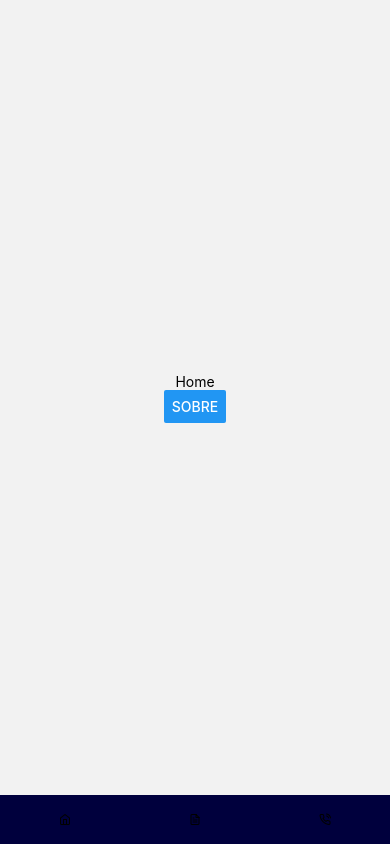
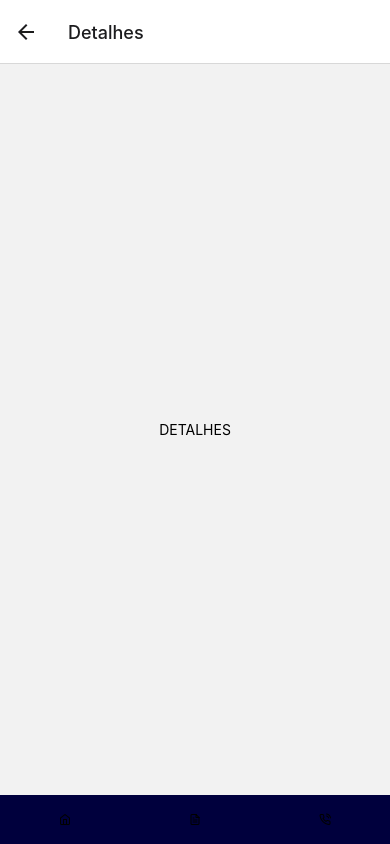
Before and after one commit to Guilherme-Castello-Clear/navigate, a React Native app: screen /Detalhes in a window 390 px wide. Built offline with nearby package versions, Linux system fonts and the light colour scheme.

Commit message:
Feat: Using TABs + Stack

```diff
--- a/App.js
+++ b/App.js
@@ -1,64 +1,13 @@
 import React from 'react'
-import { StyleSheet, View, Text, TouchableOpacity } from 'react-native'
-import FontAwesome from 'react-native-vector-icons/FontAwesome'
-import Feather from 'react-native-vector-icons/Feather'
+import { NavigationContainer } from '@react-navigation/native'
 
-import { NavigationContainer } from '@react-navigation/native'
-import { createNativeStackNavigator } from '@react-navigation/native-stack'
+import Routes from './src/routes'
 
-import Contato from './src/pages/Contato'
-import Home from './src/pages/Home'
-import Sobre from './src/pages/Sobre'
-
-import { createBottomTabNavigator } from '@react-navigation/bottom-tabs'
-
-const Stack = createNativeStackNavigator()
-const Tab = createBottomTabNavigator()
 export default function App(){
   return(
-
     <NavigationContainer>
-      <Tab.Navigator
-      screenOptions={{
-        headerShown: false,
-        tabBarHideOnKeyboard: true,
-        tabBarShowLabel: false,
-        tabBarActiveTintColor: '#FF0000',
-        tabBarStyle:{
-          backgroundColor: '#00003D',
-          borderTopWidth: 0
-        }
-      }}>
-        <Tab.Screen options={{
-          tabBarLabel: 'Inicio',
-          tabBarIcon: (color, size) => {
-            return <Feather name='home' color={color} size={size}/>
-          }
-        }} name="Home" component={Home}/>
-
-        <Tab.Screen options={{
-          tabBarLabel: 'Sobre',
-          tabBarIcon: (color, size) => {
-            return <Feather name='file-text' color={color} size={size}/>
-          }
-        }}name="Sobre" component={Sobre}/>
-        <Tab.Screen options={{
-          //headerShown: false,
-          tabBarLabel: 'Contato',
-          tabBarIcon: (color, size) => {
-            return <Feather name='phone-call' color={color} size={size}/>
-          }
-        }} name="Contato" component={Contato}/>
-      </Tab.Navigator>
+      <Routes/>
     </NavigationContainer>
 
   )
-
 }
-const styles = StyleSheet.create({
-  container:{
-    flex: 1,
-    justifyContent: 'center',
-    alignItems: 'center'
-  }
-})
--- /dev/null
+++ b/src/pages/Detalhes/index.js
@@ -0,0 +1,22 @@
+import React, {useLayoutEffect} from 'react'
+import {View, Text, StyleSheet, Button} from 'react-native'
+
+import { useRoute, useNavigation } from '@react-navigation/native';
+
+
+export default function Sobre(){
+
+    return(
+        <View style={styles.container}>
+            <Text>DETALHES</Text>
+        </View>
+    )
+}
+
+const styles = StyleSheet.create({
+    container:{
+      flex: 1,
+      justifyContent: 'center',
+      alignItems: 'center'
+    }
+  })
--- /dev/null
+++ b/src/routes/index.js
@@ -0,0 +1,60 @@
+import React from 'react'
+import { StyleSheet, View, Text, TouchableOpacity } from 'react-native'
+import FontAwesome from 'react-native-vector-icons/FontAwesome'
+import Feather from 'react-native-vector-icons/Feather'
+
+import { createNativeStackNavigator } from '@react-navigation/native-stack'
+import StackRoutes from './stackRoutes'
+import Contato from '../pages/Contato'
+import Sobre from '../pages/Sobre'
+
+import { createBottomTabNavigator } from '@react-navigation/bottom-tabs'
+
+const Stack = createNativeStackNavigator()
+const Tab = createBottomTabNavigator()
+export default function Routes(){
+  return(
+
+      <Tab.Navigator
+      screenOptions={{
+        headerShown: false,
+        tabBarHideOnKeyboard: true,
+        tabBarShowLabel: false,
+        tabBarActiveTintColor: '#FF0000',
+        tabBarStyle:{
+          backgroundColor: '#00003D',
+          borderTopWidth: 0
+        }
+      }}>
+        <Tab.Screen options={{
+          tabBarLabel: 'HomeStack',
+          tabBarIcon: (color, size) => {
+            return <Feather name='home' color={color} size={size}/>
+          }
+        }} name="HomeStack" component={StackRoutes}/>
+
+        <Tab.Screen options={{
+          tabBarLabel: 'Sobre',
+          tabBarIcon: (color, size) => {
+            return <Feather name='file-text' color={color} size={size}/>
+          }
+        }}name="Sobre" component={Sobre}/>
+        <Tab.Screen options={{
+          //headerShown: false,
+          tabBarLabel: 'Contato',
+          tabBarIcon: (color, size) => {
+            return <Feather name='phone-call' color={color} size={size}/>
+          }
+        }} name="Contato" component={Contato}/>
+      </Tab.Navigator>
+
+  )
+
+}
+const styles = StyleSheet.create({
+  container:{
+    flex: 1,
+    justifyContent: 'center',
+    alignItems: 'center'
+  }
+})
--- /dev/null
+++ b/src/routes/stackRoutes.js
@@ -0,0 +1,21 @@
+import React from "react";
+import { createNativeStackNavigator } from "@react-navigation/native-stack";
+
+import Home from "../pages/Home";
+import Detalhes from "../pages/Detalhes"
+const Stack = createNativeStackNavigator()
+
+export default function StackRoutes(){
+    return(
+        <Stack.Navigator>
+            <Stack.Screen
+                name="Home"
+                component={Home}
+            />
+            <Stack.Screen
+                name="Detalhes"
+                component={Detalhes}
+            />
+        </Stack.Navigator>
+    )
+}
```
